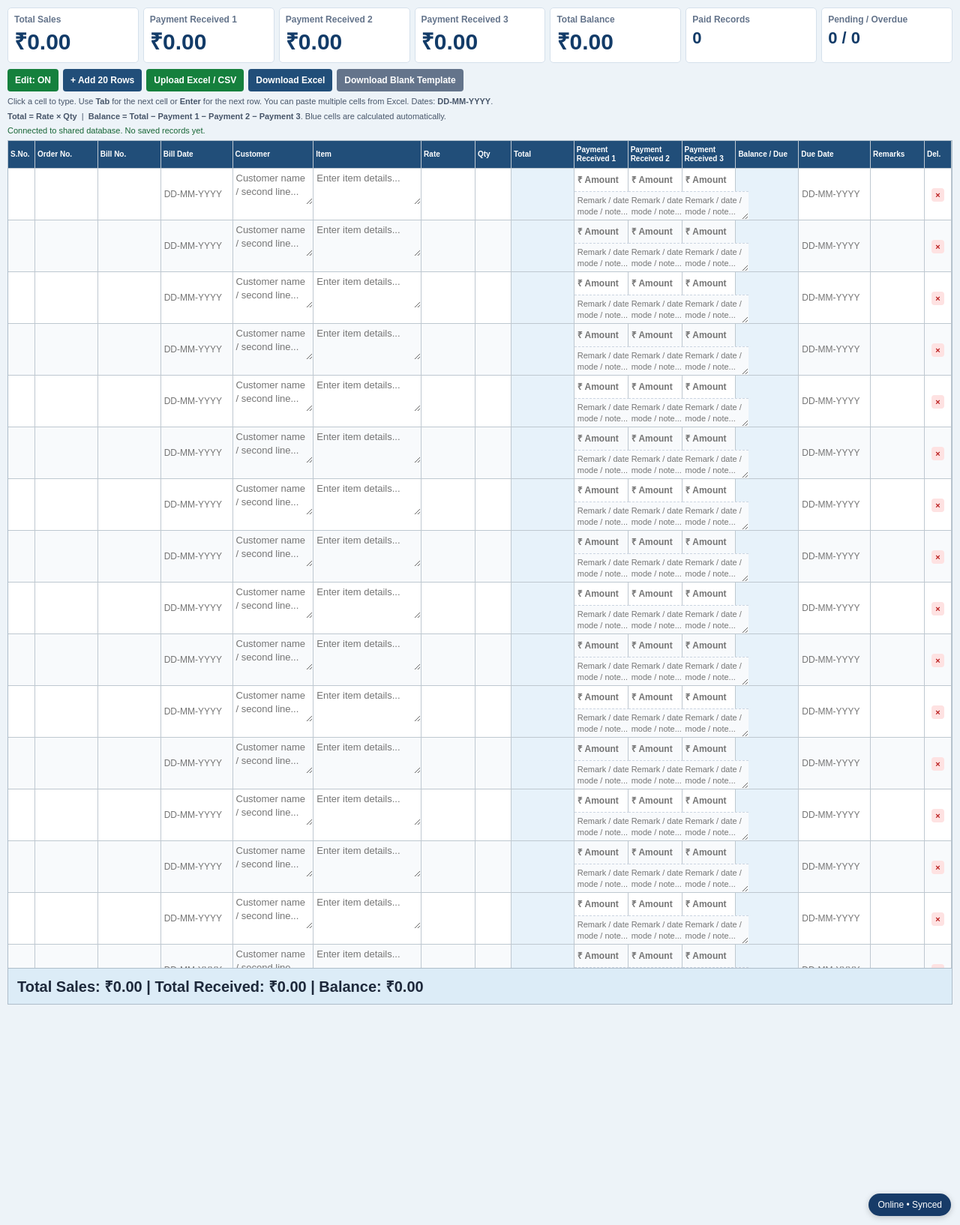
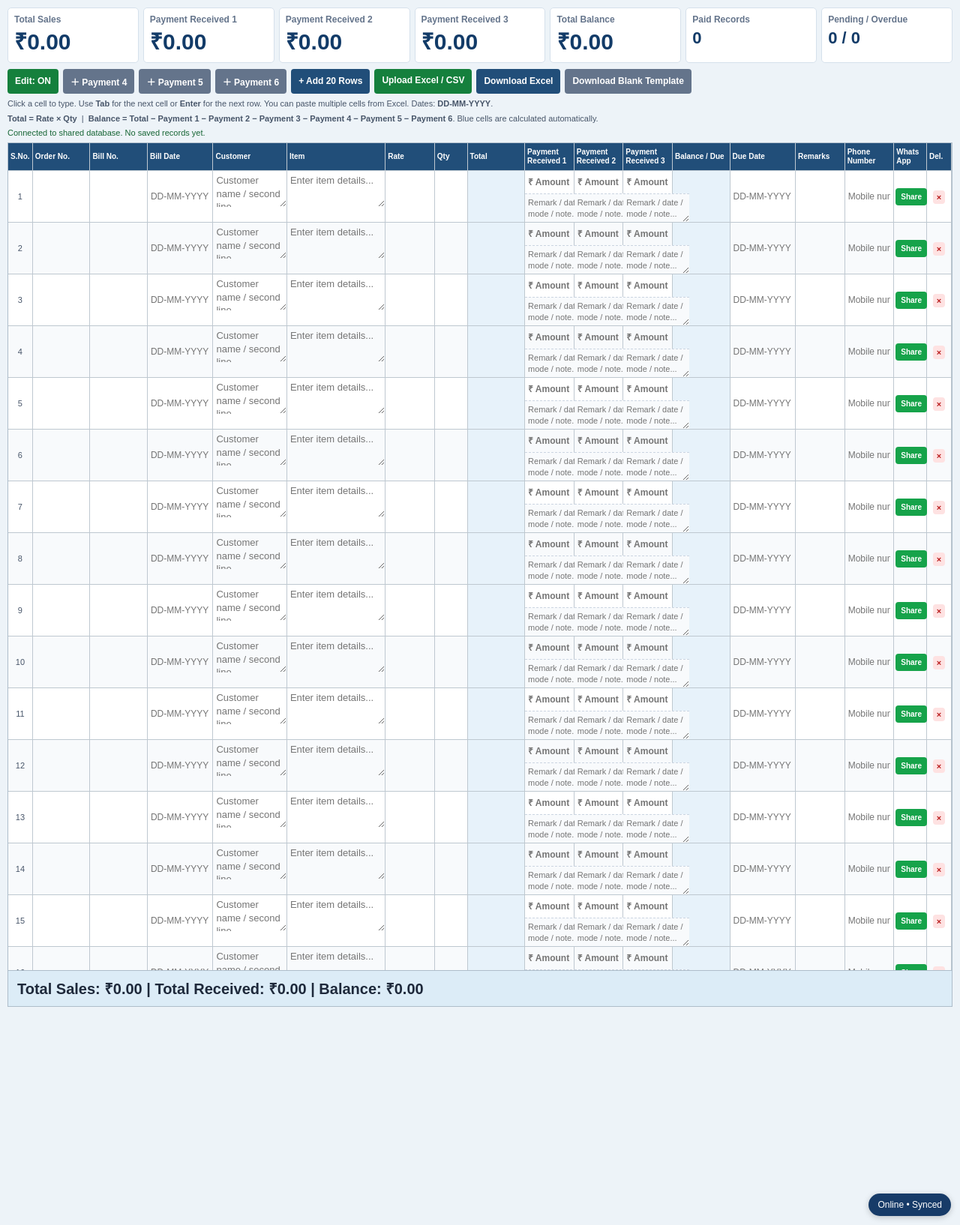
Before and after one commit to sachindutta143143/management, a Flask app: page /credit in a window 1280 px wide. Shown: the part 65-1699 px from the top of the page at 75% size. Run offline with Flask 3, Linux system fonts and the light colour scheme; data that the repository does not hold is empty; some libraries are stand-ins or nearby versions.

Commit message:
Add files via upload

```diff
--- a/templates/credit_register.html
+++ b/templates/credit_register.html
@@ -118,6 +118,8 @@
     .gray {
       background: #64748b;
     }
+    .whatsapp-cell { text-align: center; padding: 2px; }
+    .whatsapp-button { background: #16a34a; padding: 6px 7px; font-size: 10px; white-space: nowrap; }
 
     .upload-button input {
       display: none;
@@ -218,6 +220,16 @@
 
     /* Each payment has its own amount and note field underneath it. */
     td:has(.payment-cell-wrap) { height: auto; min-height: 76px; vertical-align: top; }
+    /* Payment 4-6 stay hidden until the user requests them. */
+    .optional-payment-column { display: none; }
+    body.show-payment-4 .payment-4-column { display: table-cell; }
+    body.show-payment-5 .payment-5-column { display: table-cell; }
+    body.show-payment-6 .payment-6-column { display: table-cell; }
+    .extra-payment-summary { display: none; }
+    body.show-payment-4 .payment-4-summary,
+    body.show-payment-5 .payment-5-summary,
+    body.show-payment-6 .payment-6-summary { display: block; }
+    .payment-toggle { white-space: nowrap; }
     .payment-cell-wrap { display: flex; flex-direction: column; min-width: 88px; }
     .payment-cell-wrap .payment-amount { height: 30px; font-weight: 600; }
     .payment-cell-wrap .payment-note {
@@ -377,6 +389,10 @@
       <strong id="totalPayment3">₹0.00</strong>
     </div>
 
+    <div class="card extra-payment-summary payment-4-summary"><span>Payment Received 4</span><strong id="totalPayment4">₹0.00</strong></div>
+    <div class="card extra-payment-summary payment-5-summary"><span>Payment Received 5</span><strong id="totalPayment5">₹0.00</strong></div>
+    <div class="card extra-payment-summary payment-6-summary"><span>Payment Received 6</span><strong id="totalPayment6">₹0.00</strong></div>
+
     <div class="card">
       <span>Total Balance</span>
       <strong id="totalBalance">₹0.00</strong>
@@ -396,6 +412,9 @@
   <!-- Buttons -->
   <div class="toolbar">
     <button type="button" id="editModeToggle" class="green" aria-pressed="true">Edit: ON</button>
+    <button type="button" class="gray payment-toggle" data-payment-toggle="4">＋ Payment 4</button>
+    <button type="button" class="gray payment-toggle" data-payment-toggle="5">＋ Payment 5</button>
+    <button type="button" class="gray payment-toggle" data-payment-toggle="6">＋ Payment 6</button>
     <button type="button" id="addRows">+ Add 20 Rows</button>
 
     <label class="upload-button green">
@@ -420,7 +439,7 @@
 
   <p class="help">
     <b>Total = Rate × Qty</b> &nbsp;|&nbsp;
-    <b>Balance = Total − Payment 1 − Payment 2 − Payment 3</b>.
+    <b>Balance = Total − Payment 1 − Payment 2 − Payment 3 − Payment 4 − Payment 5 − Payment 6</b>.
     Blue cells are calculated automatically.
   </p>
 
@@ -445,6 +464,8 @@
         <col style="width:7%">
         <col style="width:8%">
         <col style="width:6%">
+        <col style="width:6%">
+        <col style="width:4%">
         <col style="width:3%">
       </colgroup>
 
@@ -462,9 +483,14 @@
           <th>Payment Received 1</th>
           <th>Payment Received 2</th>
           <th>Payment Received 3</th>
+          <th class="optional-payment-column payment-4-column">Payment Received 4</th>
+          <th class="optional-payment-column payment-5-column">Payment Received 5</th>
+          <th class="optional-payment-column payment-6-column">Payment Received 6</th>
           <th>Balance / Due</th>
           <th>Due Date</th>
           <th>Remarks</th>
+          <th>Phone Number</th>
+          <th>WhatsApp</th>
           <th>Del.</th>
         </tr>
       </thead>
@@ -514,6 +540,17 @@
     applyEditMode();
   });
 
+  // Reveal/hide each optional payment independently, one at a time.
+  document.querySelectorAll("[data-payment-toggle]").forEach(button => {
+    const paymentNo = button.dataset.paymentToggle;
+    const bodyClass = `show-payment-${paymentNo}`;
+    button.addEventListener("click", () => {
+      const visible = document.body.classList.toggle(bodyClass);
+      button.textContent = visible ? `− Hide Payment ${paymentNo}` : `＋ Payment ${paymentNo}`;
+      button.setAttribute("aria-expanded", String(visible));
+    });
+  });
+
   /*
     Calculated columns have key: null.
     Their positions are retained when pasting from Excel.
@@ -530,9 +567,13 @@
     { key: "received", label: "Payment Received 1" },
     { key: "received2", label: "Payment Received 2" },
     { key: "received3", label: "Payment Received 3" },
+    { key: "received4", label: "Payment Received 4" },
+    { key: "received5", label: "Payment Received 5" },
+    { key: "received6", label: "Payment Received 6" },
     { key: null, label: "Balance" },
     { key: "dueDate", label: "Due Date" },
-    { key: "remarks", label: "Remarks" }
+    { key: "remarks", label: "Remarks" },
+    { key: "phone", label: "Phone Number" }
   ];
 
   const numericKeys = [
@@ -540,7 +581,10 @@
     "qty",
     "received",
     "received2",
-    "received3"
+    "received3",
+    "received4",
+    "received5",
+    "received6"
   ];
 
   const dateKeys = ["billDate", "dueDate"];
@@ -560,8 +604,15 @@
       received2Remark: "",
       received3: "",
       received3Remark: "",
+      received4: "",
+      received4Remark: "",
+      received5: "",
+      received5Remark: "",
+      received6: "",
+      received6Remark: "",
       dueDate: "",
-      remarks: ""
+      remarks: "",
+      phone: ""
     };
   }
 
@@ -586,35 +637,21 @@
     rows = Array.from({ length: 20 }, emptyRow);
   }
 
-  // Only completed bills are date-sorted. Required fields are exactly:
-  // Bill Date, Customer, Item, Rate and Qty. Total is calculated automatically.
-  // Order No. and Bill No. are optional and do not trigger sorting.
-  // This prevents entering the date first from moving the row away mid-entry.
+  // A bill is eligible for date sorting only after all five required fields exist.
+  // Incomplete drafts stay below completed bills; one blank entry stays at top.
   function isReadyToSort(row) {
-    // Require all five user-entered fields. Date must be a real calendar date;
-    // rate and quantity must be valid non-negative numbers. Total is automatic.
-    return Boolean(
-      parseDate(row.billDate) &&
-      String(row.customer || '').trim() &&
-      String(row.item || '').trim() &&
-      String(row.rate ?? '').trim() && validNumber(row.rate) &&
-      String(row.qty ?? '').trim() && validNumber(row.qty)
-    );
+    const parsed = parseDate(row.billDate);
+    return Boolean(parsed && String(row.customer || "").trim() &&
+      String(row.item || "").trim() && String(row.rate ?? "").trim() && validNumber(row.rate) &&
+      String(row.qty ?? "").trim() && validNumber(row.qty));
   }
 
   function sortRowsByBillDate() {
-    // Deterministic groups: one empty entry row first, then ALL completed
-    // bills in descending real calendar-date order, then incomplete drafts.
-    // Drafts never enter the dated list just because a date was typed.
     const firstBlank = rows.find(row => !hasData(row)) || emptyRow();
     const completed = rows
       .filter(row => row !== firstBlank && isReadyToSort(row))
       .map((row, originalIndex) => ({ row, originalIndex, date: parseDate(row.billDate) }))
-      .sort((a, b) => {
-        // ISO YYYY-MM-DD strings sort chronologically; newest first.
-        const byDate = b.date.localeCompare(a.date);
-        return byDate || a.originalIndex - b.originalIndex;
-      })
+      .sort((a, b) => b.date.localeCompare(a.date) || a.originalIndex - b.originalIndex)
       .map(entry => entry.row);
     const drafts = rows.filter(row => row !== firstBlank && !isReadyToSort(row) && hasData(row));
     const spareBlanks = rows.filter(row => !hasData(row) && row !== firstBlank);
@@ -655,7 +692,10 @@
       total(row) -
       number(row.received) -
       number(row.received2) -
-      number(row.received3)
+      number(row.received3) -
+      number(row.received4) -
+      number(row.received5) -
+      number(row.received6)
     );
   }
 
@@ -713,15 +753,6 @@
     return `${d}-${m}-${y}`;
   }
 
-  // While typing a date, insert separators automatically (DD-MM-YYYY).
-  // Also accepts pasted values with slashes or hyphens.
-  function formatDateWhileTyping(value) {
-    const digits = String(value ?? "").replace(/\D/g, "").slice(0, 8);
-    if (digits.length <= 2) return digits;
-    if (digits.length <= 4) return `${digits.slice(0, 2)}-${digits.slice(2)}`;
-    return `${digits.slice(0, 2)}-${digits.slice(2, 4)}-${digits.slice(4)}`;
-  }
-
   function today() {
     const date = new Date();
 
@@ -740,7 +771,10 @@
       "qty",
       "received",
       "received2",
-      "received3"
+      "received3",
+      "received4",
+      "received5",
+      "received6"
     ].some(key => String(row[key] ?? "").trim() !== "");
 
     if (!hasAmount) return "";
@@ -763,19 +797,6 @@
   let saveTimer;
   let localWritePending = false;
   let lastSharedSnapshot = "";
-  // Keep the active cell stable while the user is interacting. Remote polling
-  // must never replace the table immediately after a click or while typing.
-  let lastUserInteractionAt = Date.now();
-  const INTERACTION_GRACE_MS = 20000;
-  function markUserInteraction() { lastUserInteractionAt = Date.now(); }
-  ["pointerdown", "focusin", "keydown", "input", "change", "touchstart"].forEach(type => {
-    document.addEventListener(type, markUserInteraction, true);
-  });
-  function userIsActivelyEditing() {
-    const active = document.activeElement;
-    return (Date.now() - lastUserInteractionAt < INTERACTION_GRACE_MS) ||
-      !!(active && active.classList && active.classList.contains("cell"));
-  }
 
   async function saveNow() {
     clearTimeout(saveTimer);
@@ -809,11 +830,14 @@
   function makeInput(rowIndex, columnIndex, row) {
     const column = columns[columnIndex];
 
-    // Payment 1/2/3: amount on top, separate multiline remark below.
+    // Payment 1-6: amount on top, separate multiline remark below.
     const paymentRemarkKeys = {
       received: "receivedRemark",
       received2: "received2Remark",
-      received3: "received3Remark"
+      received3: "received3Remark",
+      received4: "received4Remark",
+      received5: "received5Remark",
+      received6: "received6Remark"
     };
     if (paymentRemarkKeys[column.key]) {
       const wrap = document.createElement("div");
@@ -845,7 +869,8 @@
 
     const input = document.createElement(["item","customer"].includes(column.key) ? "textarea" : "input");
     input.className = "cell" + (column.key === "item" ? " item-cell" : column.key === "customer" ? " customer-cell" : "");
-    if (!["item","customer"].includes(column.key)) input.type = "text";
+    if (!["item","customer"].includes(column.key)) input.type = column.key === "phone" ? "tel" : "text";
+    if (column.key === "phone") { input.inputMode = "tel"; input.placeholder = "Mobile number"; }
     if (column.key === "item") { input.rows = 2; input.placeholder = "Enter item details..."; }
     if (column.key === "customer") { input.rows = 2; input.placeholder = "Customer name / second line..."; }
     input.value = dateKeys.includes(column.key) ? displayDate(row[column.key]) : (row[column.key] ?? "");
@@ -875,15 +900,14 @@
 
       const serial = document.createElement("td");
       serial.className = "serial";
-      // Keep the permanent top entry row's serial number blank.
-      // Number only completed records; incomplete drafts remain unnumbered.
-      serial.textContent = isReadyToSort(row)
-        ? String(rows.slice(0, rowIndex + 1).filter(isReadyToSort).length)
-        : "";
+      serial.textContent = rowIndex + 1;
       tr.appendChild(serial);
 
       columns.forEach((column, columnIndex) => {
         const td = document.createElement("td");
+        if (["received4", "received5", "received6"].includes(column.key)) {
+          td.classList.add("optional-payment-column", `payment-${Number(column.key.replace("received", ""))}-column`);
+        }
 
         if (column.key) {
           td.appendChild(
@@ -897,6 +921,17 @@
         tr.appendChild(td);
       });
 
+      const whatsappCell = document.createElement("td");
+      whatsappCell.className = "whatsapp-cell";
+      const whatsappButton = document.createElement("button");
+      whatsappButton.type = "button";
+      whatsappButton.className = "whatsapp-button";
+      whatsappButton.textContent = "Share";
+      whatsappButton.dataset.whatsappRow = rowIndex;
+      whatsappButton.setAttribute("aria-label", `Share row ${rowIndex + 1} on WhatsApp`);
+      whatsappCell.appendChild(whatsappButton);
+      tr.appendChild(whatsappCell);
+
       const deleteCell = document.createElement("td");
       deleteCell.className = "delete-cell";
 
@@ -956,6 +991,9 @@
     let payment1 = 0;
     let payment2 = 0;
     let payment3 = 0;
+    let payment4 = 0;
+    let payment5 = 0;
+    let payment6 = 0;
     let due = 0;
 
     let paid = 0;
@@ -975,6 +1013,9 @@
       payment1 += number(row.received);
       payment2 += number(row.received2);
       payment3 += number(row.received3);
+      payment4 += number(row.received4);
+      payment5 += number(row.received5);
+      payment6 += number(row.received6);
       due += balance(row);
 
       const rowStatus = status(row);
@@ -993,11 +1034,14 @@
     $("totalPayment1").textContent = money(payment1);
     $("totalPayment2").textContent = money(payment2);
     $("totalPayment3").textContent = money(payment3);
+    $("totalPayment4").textContent = money(payment4);
+    $("totalPayment5").textContent = money(payment5);
+    $("totalPayment6").textContent = money(payment6);
     $("totalBalance").textContent = money(due);
     $("paidCount").textContent = paid;
     $("pendingCount").textContent = `${pending} / ${overdue}`;
 
-    const totalReceived = payment1 + payment2 + payment3;
+    const totalReceived = payment1 + payment2 + payment3 + payment4 + payment5 + payment6;
 
     $("totalLine").textContent =
       `Total Sales: ${money(sales)} | ` +
@@ -1023,20 +1067,20 @@
     const rowIndex = Number(input.dataset.row);
     const key = input.dataset.key;
 
-    if (dateKeys.includes(key)) {
-      const oldValue = input.value;
-      const oldCaret = input.selectionStart ?? oldValue.length;
-      const formatted = formatDateWhileTyping(oldValue);
-      if (formatted !== oldValue) {
-        const digitsBeforeCaret = oldValue.slice(0, oldCaret).replace(/\D/g, "").length;
+    if (key === "billDate") {
+      const raw = input.value;
+      const digits = raw.replace(/\D/g, "").slice(0, 8);
+      let formatted = digits;
+      if (digits.length > 4) formatted = `${digits.slice(0,2)}-${digits.slice(2,4)}-${digits.slice(4)}`;
+      else if (digits.length > 2) formatted = `${digits.slice(0,2)}-${digits.slice(2)}`;
+      if (formatted !== raw) {
+        const oldCaret = input.selectionStart ?? raw.length;
+        const digitsBefore = raw.slice(0, oldCaret).replace(/\D/g, "").length;
         input.value = formatted;
-        let caret = digitsBeforeCaret;
-        if (digitsBeforeCaret > 2) caret++;
-        if (digitsBeforeCaret > 4) caret++;
+        let caret = digitsBefore + (digitsBefore > 2 ? 1 : 0) + (digitsBefore > 4 ? 1 : 0);
         input.setSelectionRange(Math.min(caret, formatted.length), Math.min(caret, formatted.length));
       }
     }
-
     rows[rowIndex][key] = input.value;
 
     if (numericKeys.includes(key)) {
@@ -1086,41 +1130,12 @@
         rows[rowIndex][key] = date;
 
         updateDashboard();
-        scheduleSave();
-      }
-    }
-
-    // Sort only after all required fields are complete. Reorder the existing
-    // table rows in-place instead of rebuilding the table: this preserves the
-    // browser's active input, click target, caret and one-click navigation.
-    if (["billDate", "customer", "item", "rate", "qty"].includes(key) && isReadyToSort(rows[rowIndex])) {
-      const tbody = $("tableBody");
-      const rowElements = new Map();
-      tbody.querySelectorAll("tr[data-row]").forEach(tr => {
-        const oldIndex = Number(tr.dataset.row);
-        if (rows[oldIndex]) rowElements.set(rows[oldIndex], tr);
-      });
-      const before = rows.slice();
-      sortRowsByBillDate();
-      if (rows.some((row, index) => row !== before[index])) {
-        rows.forEach((row, newIndex) => {
-          const tr = rowElements.get(row);
-          if (!tr) return;
-          tr.dataset.row = String(newIndex);
-          tr.querySelectorAll(".cell").forEach(cell => {
-            cell.dataset.row = String(newIndex);
-            cell.setAttribute("aria-label", `${columns[Number(cell.dataset.col)].label}, row ${newIndex + 1}`);
-          });
-          const deleteButton = tr.querySelector("[data-delete-row]");
-          if (deleteButton) deleteButton.dataset.deleteRow = String(newIndex);
-          const serial = tr.querySelector(".serial");
-          if (serial) serial.textContent = isReadyToSort(row)
-            ? String(rows.slice(0, newIndex + 1).filter(isReadyToSort).length)
-            : "";
-          tbody.appendChild(tr);
-        });
-        rows.forEach((_, index) => updateRowCalculation(index));
-        updateDashboard();
+        if (["billDate", "customer", "item", "rate", "qty"].includes(key) && isReadyToSort(rows[rowIndex])) {
+          const beforeOrder = rows.slice();
+          sortRowsByBillDate();
+          const changed = rows.some((row, index) => row !== beforeOrder[index]);
+          if (changed) renderTable();
+        }
         scheduleSave();
       }
     }
@@ -1213,8 +1228,51 @@
       "Cells pasted. Please check dates and amounts. Calculated cells were skipped.";
   });
 
-  // Delete one row only.
+  function shareCreditRowOnWhatsApp(rowIndex) {
+    const row = rows[rowIndex];
+    if (!row) return;
+    let phone = String(row.phone || "").replace(/\D/g, "");
+    if (!phone) {
+      alert("Please enter the customer's phone number first.");
+      const phoneInput = $("tableBody").querySelector(`input[data-row="${rowIndex}"][data-key="phone"]`);
+      if (phoneInput) phoneInput.focus();
+      return;
+    }
+    // For Indian 10-digit mobile numbers, add country code 91.
+    if (phone.length === 10) phone = "91" + phone;
+    const lines = [
+      "MULTI PLAZA – CREDIT / SUPPLY DETAILS",
+      `Order No.: ${row.orderNo || "-"}`,
+      `Bill No.: ${row.billNo || "-"}`,
+      `Bill Date: ${displayDate(row.billDate) || "-"}`,
+      `Customer: ${row.customer || "-"}`,
+      `Item: ${row.item || "-"}`,
+      `Rate: ${row.rate || "-"}`,
+      `Quantity: ${row.qty || "-"}`,
+      `Total: ${money(total(row))}`,
+      `Payment 1: ${row.received || 0}${row.receivedRemark ? " (" + row.receivedRemark + ")" : ""}`,
+      `Payment 2: ${row.received2 || 0}${row.received2Remark ? " (" + row.received2Remark + ")" : ""}`,
+      `Payment 3: ${row.received3 || 0}${row.received3Remark ? " (" + row.received3Remark + ")" : ""}`,
+      `Payment 4: ${row.received4 || 0}${row.received4Remark ? " (" + row.received4Remark + ")" : ""}`,
+      `Payment 5: ${row.received5 || 0}${row.received5Remark ? " (" + row.received5Remark + ")" : ""}`,
+      `Payment 6: ${row.received6 || 0}${row.received6Remark ? " (" + row.received6Remark + ")" : ""}`,
+      `Balance / Due: ${money(balance(row))}`,
+      `Due Date: ${displayDate(row.dueDate) || "-"}`,
+      `Remarks: ${row.remarks || "-"}`,
+      "",
+      "Multi Plaza"
+    ];
+    const url = `https://wa.me/${phone}?text=${encodeURIComponent(lines.join("\n"))}`;
+    window.open(url, "_blank", "noopener,noreferrer");
+  }
+
+  // WhatsApp sharing works in view mode too; deletion remains edit-mode only.
   $("tableBody").addEventListener("click", event => {
+    const shareIndex = event.target.dataset.whatsappRow;
+    if (shareIndex !== undefined) {
+      shareCreditRowOnWhatsApp(Number(shareIndex));
+      return;
+    }
     if (!editMode) return;
     const index = event.target.dataset.deleteRow;
 
@@ -1276,9 +1334,13 @@
     "Payment Received 1",
     "Payment Received 2",
     "Payment Received 3",
+    "Payment Received 4",
+    "Payment Received 5",
+    "Payment Received 6",
     "Balance",
     "Due Date",
-    "Remarks"
+    "Remarks",
+    "Phone Number"
   ];
 
   function downloadWorkbook(data, filename) {
@@ -1334,9 +1396,13 @@
         number(row.received),
         number(row.received2),
         number(row.received3),
+        number(row.received4),
+        number(row.received5),
+        number(row.received6),
         balance(row),
         row.dueDate,
-        row.remarks
+        row.remarks,
+        row.phone
       ]);
 
     downloadWorkbook(data, "others-register.xlsx");
@@ -1509,6 +1575,12 @@
             )
           ).trim(),
           received3Remark: String(get(source, "paymentreceived3remark", "received3remark", "payment3note")).trim(),
+          received4: String(get(source, "paymentreceived4", "received4")).trim(),
+          received4Remark: String(get(source, "paymentreceived4remark", "received4remark", "payment4note")).trim(),
+          received5: String(get(source, "paymentreceived5", "received5")).trim(),
+          received5Remark: String(get(source, "paymentreceived5remark", "received5remark", "payment5note")).trim(),
+          received6: String(get(source, "paymentreceived6", "received6")).trim(),
+          received6Remark: String(get(source, "paymentreceived6remark", "received6remark", "payment6note")).trim(),
 
           dueDate: excelDate(
             get(source, "duedate"),
@@ -1517,7 +1589,8 @@
 
           remarks: String(
             get(source, "remarks", "remark")
-          ).trim()
+          ).trim(),
+          phone: String(get(source, "phonenumber", "phone", "mobile", "mobilenumber", "contactnumber")).trim()
         });
       });
 
@@ -1596,9 +1669,7 @@
   loadSharedRegister(true);
   // Keep already-open phones/desktops in sync without overwriting active edits.
   setInterval(() => {
-    if (document.visibilityState === "visible" && !localWritePending && !userIsActivelyEditing()) {
-      loadSharedRegister(false);
-    }
+    if (document.visibilityState === "visible" && !localWritePending) loadSharedRegister(false);
   }, 4000);
 })();
 </script>
```
Also changed, not shown: templates/index.html (+2 -12 lines).
